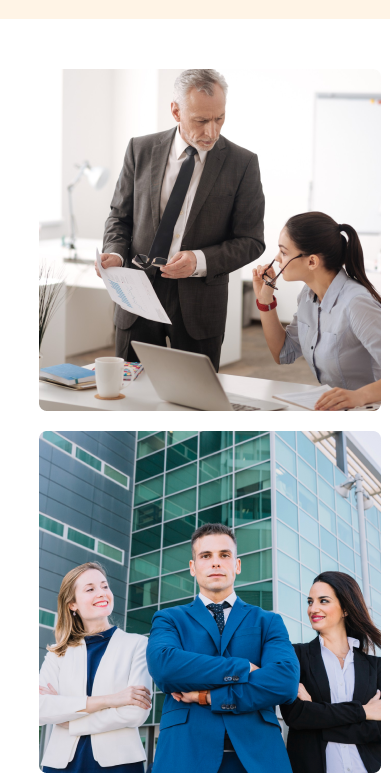
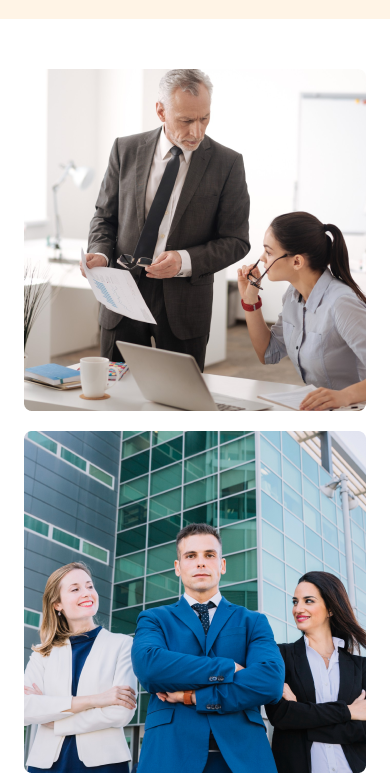
Before and after one commit to dmAbdullah/assignment-2, a plain HTML site: page index.html in a window 390 px wide. Shown: the part 581-1364 px from the top of the page. Drawn offline with Linux system fonts and the light colour scheme.

Commit message:
img-resized

```diff
--- a/assignment-2.css
+++ b/assignment-2.css
@@ -324,6 +324,10 @@ footer {
     text-align: center;
  }
 
+ img{
+  max-width: 350px;
+ }
+
   .banner{
     margin-top: 120px;
 
@@ -341,6 +345,7 @@ footer {
 
   .images{
     width: 100%;
+    justify-content: center;
     grid-template-columns: repeat(1, 1fr);
   }
 
@@ -390,9 +395,7 @@ text-align: center;
 
 }
 
-.social-icons{
 
-}
 
 .subscribe{
   width: 100%;
```
